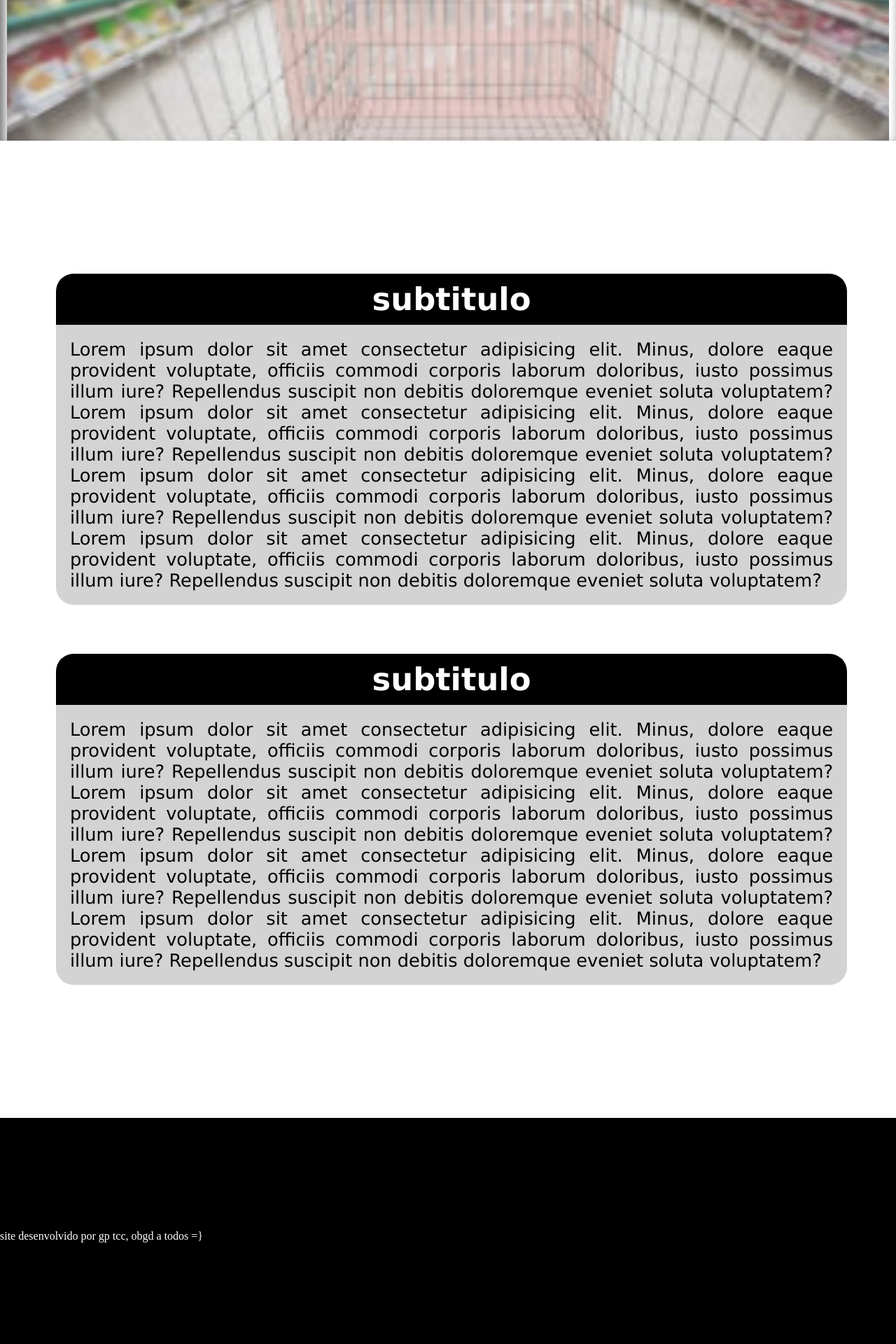
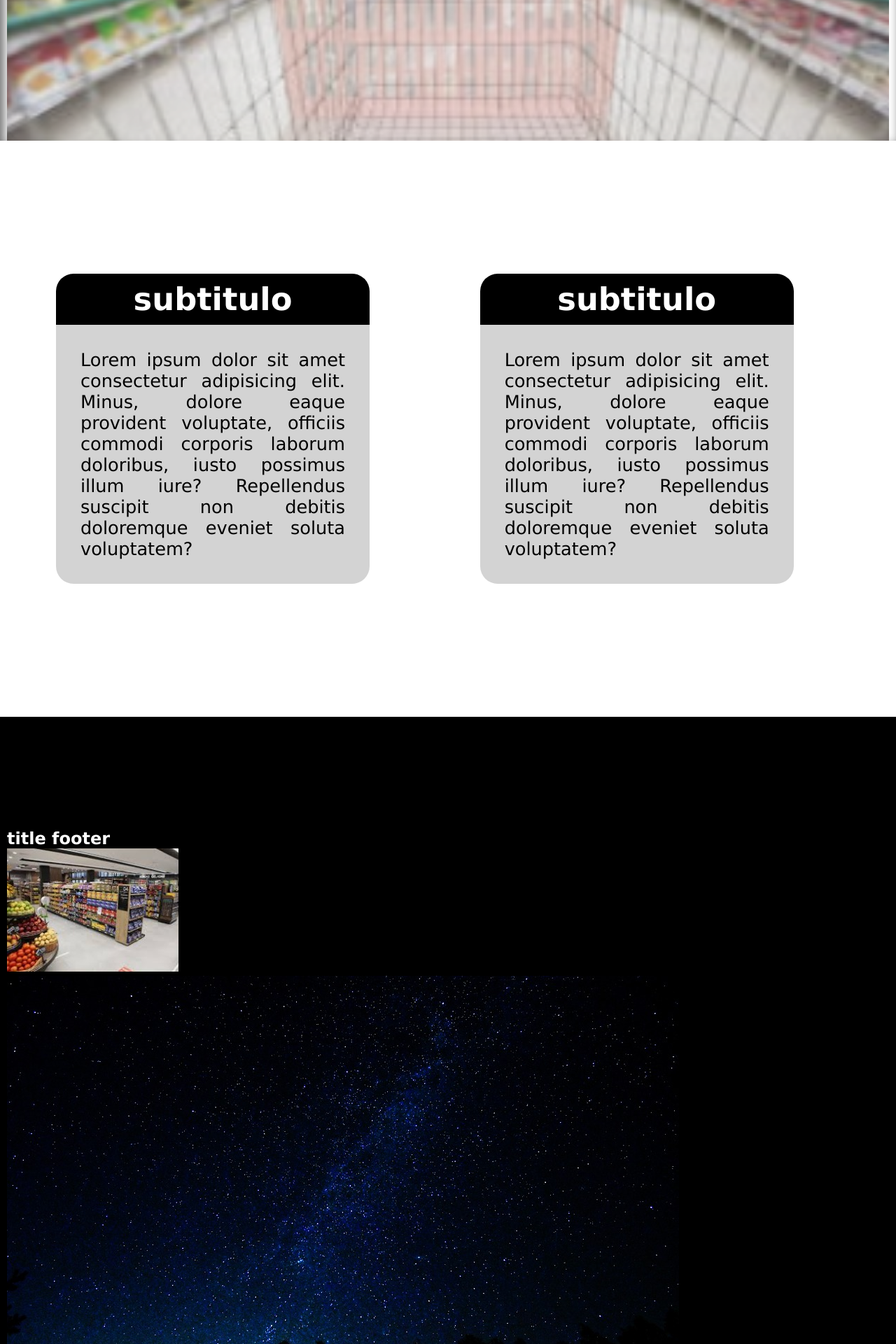
Before and after one commit to MattAlexandre/projeto-tcc, a PHP site: page / in a window 1280 px wide. Shown: the part 3040-4960 px from the top of the page at 70% size. Run offline with PHP 8.4, Linux system fonts and the light colour scheme.

Commit message:
atualização-css

```diff
--- a/estilo/index.css
+++ b/estilo/index.css
@@ -24,7 +24,7 @@
 
 /*seletor cabeçalho*/
 header{
-    background: black url('../imagens/img-01.jpeg') bottom center no-repeat fixed;
+    background: var(--cor) url('../imagens/img-01.jpeg') bottom center no-repeat fixed;
     background-size: cover;
     min-height: 150px;
 }
@@ -78,7 +78,6 @@ nav > a:hover{
     box-shadow: 5px 5px 15px rgba(0, 0, 0, 0.438);
 }
 
-
 section{
     line-height: 2em;
     font: normal normal 3vh var(--font1);
@@ -106,6 +105,7 @@ section.padrao{
     padding: 15vh 0vh;
     background-color: var(--cor2);
     color:var(--cor1);
+    display: inline-block;
 }
 
 
@@ -180,10 +180,11 @@ img{
 }
 
 .box{
+    width: 35vw;
     margin: 70px;
     border-radius: 20px ;
+    display: inline-block;
 }
-
 .box > h3{
     background-color: var(--cor1);
     color: var(--cor2);
@@ -192,16 +193,27 @@ img{
     padding: 10px;
     border-radius: 25px 25px 0px 0px;
 }
+.box > h3:hover{
+    background-color: var(--cor2);
+    color: var(--cor1);
+    border:solid 3px var(--cor1);
+    transition-duration: 0.5s;
+}
 
+.box >p:hover{
+    background-color: var(--cor1);
+    color: var(--cor2);
+    transition-duration: 1s;
+    border: solid 5px var(--cor1);
+}
 .box > p{
     background-color: var(--cor3);
     color: var(--cor1);
     font: normal normal 2vw var(--font1);
     text-align: justify;
-    padding: 20px;
+    padding: 35px;
     border-radius: 0px 0px 25px 25px;
 }
-
 footer{
     background-color: var(--cor1);
     color: var(--cor2);
--- a/index.html
+++ b/index.html
@@ -114,18 +114,6 @@
             Minus, dolore eaque provident voluptate, officiis commodi
             corporis laborum doloribus, iusto possimus illum iure?
             Repellendus suscipit non debitis doloremque eveniet soluta voluptatem?
-            Lorem ipsum dolor sit amet consectetur adipisicing elit.
-            Minus, dolore eaque provident voluptate, officiis commodi
-            corporis laborum doloribus, iusto possimus illum iure?
-            Repellendus suscipit non debitis doloremque eveniet soluta voluptatem?
-            Lorem ipsum dolor sit amet consectetur adipisicing elit.
-            Minus, dolore eaque provident voluptate, officiis commodi
-            corporis laborum doloribus, iusto possimus illum iure?
-            Repellendus suscipit non debitis doloremque eveniet soluta voluptatem?
-            Lorem ipsum dolor sit amet consectetur adipisicing elit.
-            Minus, dolore eaque provident voluptate, officiis commodi
-            corporis laborum doloribus, iusto possimus illum iure?
-            Repellendus suscipit non debitis doloremque eveniet soluta voluptatem?
             </p>
 
         </section>
@@ -139,32 +127,31 @@
             Minus, dolore eaque provident voluptate, officiis commodi
             corporis laborum doloribus, iusto possimus illum iure?
             Repellendus suscipit non debitis doloremque eveniet soluta voluptatem?
-            Lorem ipsum dolor sit amet consectetur adipisicing elit.
-            Minus, dolore eaque provident voluptate, officiis commodi
-            corporis laborum doloribus, iusto possimus illum iure?
-            Repellendus suscipit non debitis doloremque eveniet soluta voluptatem?
-            Lorem ipsum dolor sit amet consectetur adipisicing elit.
-            Minus, dolore eaque provident voluptate, officiis commodi
-            corporis laborum doloribus, iusto possimus illum iure?
-            Repellendus suscipit non debitis doloremque eveniet soluta voluptatem?
-            Lorem ipsum dolor sit amet consectetur adipisicing elit.
-            Minus, dolore eaque provident voluptate, officiis commodi
-            corporis laborum doloribus, iusto possimus illum iure?
-            Repellendus suscipit non debitis doloremque eveniet soluta voluptatem?
             </p>
 
         </section>
-
-
 
     </section>
 
     </main>
 
+
     <footer> <!-- rodapé pagina-->
-        <p>
-            site desenvolvido por gp tcc, obgd a todos =}
-        </p>
+
+
+        <section class="topo" id="footer01">
+            <h4>title footer</h4>
+        </section>
+
+
+        <section class="body" id="footer02">
+            <ul>
+                <li> <img class="photo01" src="./imagens/img-03.jpeg" alt="imagem"></li>
+                <li> <img class="photo01" src="./imagens/img-04.jpeg" alt="imagem"></li>
+                <li> <img class="photo01" src="./imagens/img-05.jpeg" alt="imagem"></li>
+            </ul>
+        </section>
+
     </footer>
 
 </body>
```
